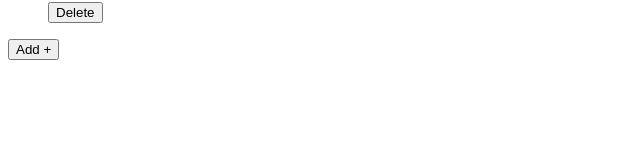
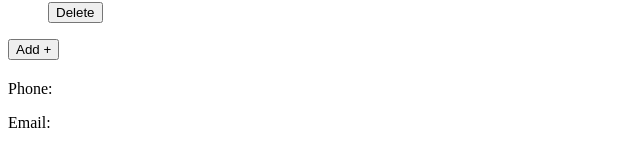
Before and after one commit to daniilpogosyan/cv-application, a React (Create React App) app: page / in a window 1280 px wide. Shown: the part 573-740 px from the top of the page, without its empty margins (0-640 px from the left). Built offline with nearby package versions, Linux system fonts and the light colour scheme.

Commit message:
Create Preview component and add Personal section

```diff
--- a/src/App.js
+++ b/src/App.js
@@ -1,5 +1,6 @@
 import React from 'react';
 import CVForm from './components/CVForm/CVForm'
+import Preview from './components/Preview/Preview';
 import uniqid from 'uniqid';
 
 class App extends React.Component {
@@ -142,6 +143,11 @@ class App extends React.Component {
           onWorkExperienceItemAdd={this.handleWorkExperienceItemAdd}
           onWorkExperienceItemDelete={this.handleWorkExperienceItemDelete}
         />
+        <Preview
+          personal={this.state.personal}
+          education={this.state.education}
+          workExperience={this.state.workExperience}
+        />
       </div>
     );
   }
--- /dev/null
+++ b/src/components/Preview/Personal.js
@@ -0,0 +1,19 @@
+import React from "react";
+
+export default class Personal extends React.Component {
+  constructor(props) {
+    super(props);
+  }
+
+  render() {
+    return (
+      <section>
+        <h2>{this.props.personal.name}</h2>
+        <div>
+          <p>Phone: <span>{this.props.personal.phoneNumber}</span></p>
+          <p>Email: <span>{this.props.personal.email}</span></p>
+        </div>
+      </section>
+    )
+  }
+}
--- /dev/null
+++ b/src/components/Preview/Preview.js
@@ -0,0 +1,16 @@
+import React from "react";
+import Personal from "./Personal";
+
+export default class Preview extends React.Component {
+  constructor(props) {
+    super(props);
+  }
+
+  render() {
+    return (
+      <article>
+        <Personal personal={this.props.personal} />
+      </article>
+    )
+  }
+}
```
